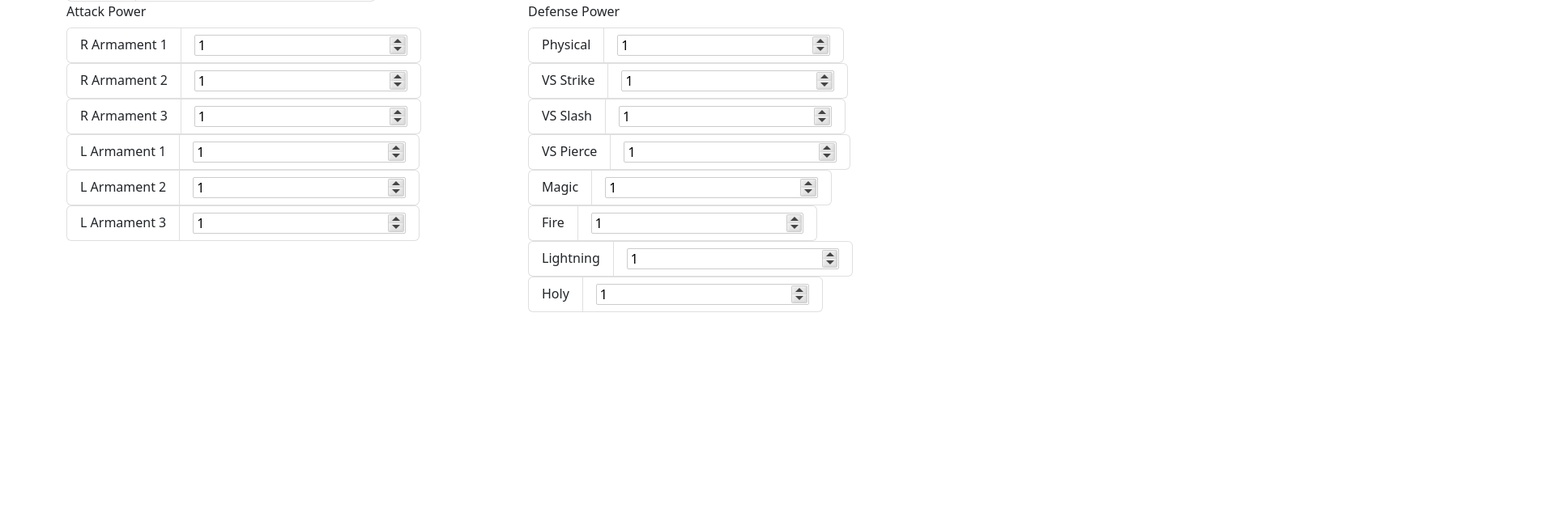
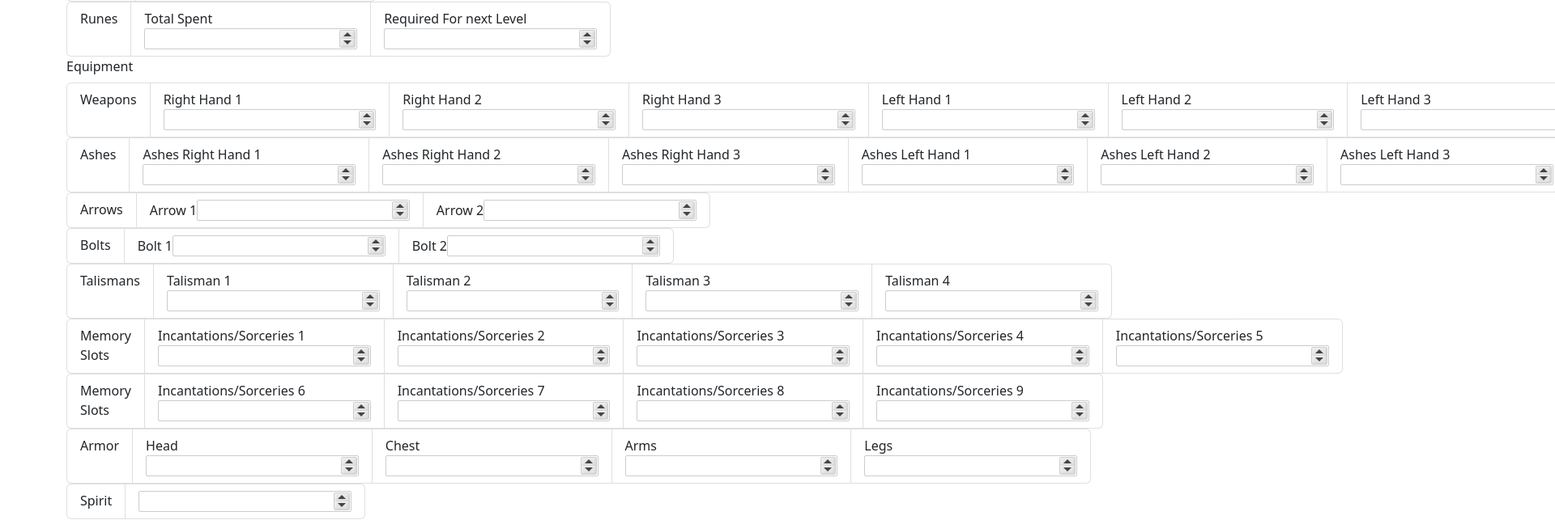
Before and after one commit to Emertortis/Web3Project, a React (Create React App) app in the folder er-website/: page / in a window 1280 px wide. Shown: the part 600-1243 px from the top of the page at 81% size, 1920 px wide, since content can reach past the window. Before the commit the page ends 986 px from the top, so only its background shows below. Built offline with nearby package versions, Linux system fonts and the light colour scheme.

Commit message:
save feature not being reached

```diff
--- a/er-website/src/App.js
+++ b/er-website/src/App.js
@@ -7,6 +7,7 @@ import Profile from './pages/Profile';
 import Register from './pages/Register';
 import ER_webpage from './pages/webpage';
 import ViewUsers from './pages/ViewUsers';
+import SaveCharacter from './pages/SaveCharacter';
 
 
 function App() {
@@ -21,6 +22,7 @@ function App() {
           <Route exact path="/reset" element={<Reset/>} />
           <Route exact path="/dashboard" element={<Dashboard/>} />
           <Route exact path="/viewUsers" element={<ViewUsers/>} />
+          <Route path='/SaveCharacter' element={<SaveCharacter/>}/>
         </Routes>
       </Router>
     </div>
--- a/er-website/src/pages/Login.js
+++ b/er-website/src/pages/Login.js
@@ -42,6 +42,9 @@ function Login() {
         <button className="login__btn login__google" onClick={signInWithGoogle}>
           Login with Google
         </button>
+        <Link to='/'>
+                    <button className="dashboard__btn">Builder</button>
+                </Link>
         <div>
           <Link to="/reset">Forgot Password</Link>
         </div>
--- /dev/null
+++ b/er-website/src/pages/SaveCharacter.js
@@ -0,0 +1,18 @@
+import { useState } from 'react';
+import handleSave from './webpage'
+import {db} from '../firebase';
+
+//Issue to solve: site cant reach this file
+//Import issue?
+function SaveCharacter(characterName, stats) {
+  db.collection('savedCharacters')
+    .doc(characterName)
+    .set(stats)
+    .then(() => {
+      console.log('Character saved successfully!');
+    })
+    .catch((error) => {
+      console.error('Error saving character: ', error);});
+}
+
+export default SaveCharacter;
--- a/er-website/src/pages/webpage.js
+++ b/er-website/src/pages/webpage.js
@@ -3,20 +3,39 @@ import React, { useState, useEffect } from 'react';
 import NumericInput from 'react-numeric-input';
 import Container from 'react-bootstrap/Container';
 import FloatingLabel from 'react-bootstrap/FloatingLabel';
-import useLocalStorage from './Save-progress';
-import Col from 'react-bootstrap/Col';
+import SaveCharacter from './SaveCharacter';
 import Row from 'react-bootstrap/Row';
 import Form from 'react-bootstrap/Form';
 import ListGroup from 'react-bootstrap/ListGroup';
 import Data from './classData/Class.json'
 import { Link } from 'react-router-dom';
 import Fetch from './fetch';
+import { Col } from 'react-bootstrap';
 
 function ER_webpage() {
 
     let [value, setValue] = useState('Hero');
 
     let result = Data.filter(function (el) { return el.name == value })[0]
+
+    //save feature for character
+    function handleSave() {
+        const characterName = document.querySelector(".characterName input").value;
+        const stats = {
+            level: result.level,
+            vigor: result.vigor,
+            mind: result.mind,
+            endurance: result.endurance,
+            strength: result.strength,
+            dexterity: result.dexterity,
+            intelligence: result.intelligence,
+            faith: result.faith,
+            arcane: result.arcane
+        };
+        SaveCharacter(characterName, stats);
+
+    }
+
 
     return (
         <div>
@@ -26,8 +45,9 @@ function ER_webpage() {
                         <h1>Elden Ring Character Builder</h1>
                     </Col>
                     <Col md>
-                        <Link to='/Login'><button>login</button></Link>
-                        <Link to='/Save-progress'><button>Save</button></Link>
+                    <Link to='/Login'><button>login</button></Link>
+                        <Link to="/SaveCharacter"> <button onClick={handleSave}>Save</button>
+                        </Link>
                     </Col>
                 </Row>
 
@@ -126,6 +146,15 @@ function ER_webpage() {
                                         <NumericInput min={0} max={99} value={result.arcane} />
                                     </ListGroup.Item>
                                 </ListGroup>
+                                <ListGroup horizontal>
+                                    <ListGroup.Item>Runes</ListGroup.Item>
+                                    <ListGroup.Item>Total Spent
+                                        <NumericInput />
+                                    </ListGroup.Item>
+                                    <ListGroup.Item>Required For next Level
+                                        <NumericInput />
+                                    </ListGroup.Item>
+                                </ListGroup>
                             </Col>
 
 
@@ -155,33 +184,69 @@ function ER_webpage() {
                         </Row>
                         <Row>
                             <Col>
-                                <Form.Label>Attack Power</Form.Label>
+                                <Form.Label>Equipment</Form.Label>
                                 <ListGroup horizontal>
-                                    <ListGroup.Item>R Armament 1</ListGroup.Item>
-                                    <ListGroup.Item><NumericInput min={0} max={99} value={1} /></ListGroup.Item>
+                                    <ListGroup.Item>Weapons</ListGroup.Item>
+                                    <ListGroup.Item>Right Hand 1<NumericInput /></ListGroup.Item>
+                                    <ListGroup.Item>Right Hand 2<NumericInput /></ListGroup.Item>
+                                    <ListGroup.Item>Right Hand 3<NumericInput /></ListGroup.Item>
+                                    <ListGroup.Item>Left Hand 1<NumericInput /></ListGroup.Item>
+                                    <ListGroup.Item>Left Hand 2<NumericInput /></ListGroup.Item>
+                                    <ListGroup.Item>Left Hand 3<NumericInput /></ListGroup.Item>
                                 </ListGroup>
                                 <ListGroup horizontal>
-                                    <ListGroup.Item>R Armament 2</ListGroup.Item>
-                                    <ListGroup.Item><NumericInput min={0} max={99} value={1} /></ListGroup.Item>
+                                    <ListGroup.Item>Ashes</ListGroup.Item>
+                                    <ListGroup.Item>Ashes Right Hand 1<NumericInput /></ListGroup.Item>
+                                    <ListGroup.Item>Ashes Right Hand 2<NumericInput /></ListGroup.Item>
+                                    <ListGroup.Item>Ashes Right Hand 3<NumericInput /></ListGroup.Item>
+                                    <ListGroup.Item>Ashes Left Hand 1<NumericInput /></ListGroup.Item>
+                                    <ListGroup.Item>Ashes Left Hand 2<NumericInput /></ListGroup.Item>
+                                    <ListGroup.Item>Ashes Left Hand 3<NumericInput /></ListGroup.Item>
                                 </ListGroup>
                                 <ListGroup horizontal>
-                                    <ListGroup.Item>R Armament 3</ListGroup.Item>
-                                    <ListGroup.Item><NumericInput min={0} max={99} value={1} /></ListGroup.Item>
+                                    <ListGroup.Item>Arrows</ListGroup.Item>
+                                    <ListGroup.Item>Arrow 1<NumericInput /></ListGroup.Item>
+                                    <ListGroup.Item>Arrow 2<NumericInput /></ListGroup.Item>
                                 </ListGroup>
                                 <ListGroup horizontal>
-                                    <ListGroup.Item>L Armament 1</ListGroup.Item>
-                                    <ListGroup.Item><NumericInput min={0} max={99} value={1} /></ListGroup.Item>
+                                    <ListGroup.Item>Bolts</ListGroup.Item>
+                                    <ListGroup.Item>Bolt 1<NumericInput /></ListGroup.Item>
+                                    <ListGroup.Item>Bolt 2<NumericInput /></ListGroup.Item>
                                 </ListGroup>
                                 <ListGroup horizontal>
-                                    <ListGroup.Item>L Armament 2</ListGroup.Item>
-                                    <ListGroup.Item><NumericInput min={0} max={99} value={1} /></ListGroup.Item>
+                                <ListGroup.Item>Talismans</ListGroup.Item>
+                                    <ListGroup.Item>Talisman 1<NumericInput /></ListGroup.Item>
+                                    <ListGroup.Item>Talisman 2<NumericInput /></ListGroup.Item>
+                                    <ListGroup.Item>Talisman 3<NumericInput /></ListGroup.Item>
+                                    <ListGroup.Item>Talisman 4<NumericInput /></ListGroup.Item>
                                 </ListGroup>
                                 <ListGroup horizontal>
-                                    <ListGroup.Item>L Armament 3</ListGroup.Item>
-                                    <ListGroup.Item><NumericInput min={0} max={99} value={1} /></ListGroup.Item>
+                                    <ListGroup.Item>Memory Slots</ListGroup.Item>
+                                    <ListGroup.Item>Incantations/Sorceries 1<NumericInput /></ListGroup.Item>
+                                    <ListGroup.Item>Incantations/Sorceries 2<NumericInput /></ListGroup.Item>
+                                    <ListGroup.Item>Incantations/Sorceries 3<NumericInput /></ListGroup.Item>
+                                    <ListGroup.Item>Incantations/Sorceries 4<NumericInput /></ListGroup.Item>
+                                    <ListGroup.Item>Incantations/Sorceries 5<NumericInput /></ListGroup.Item>
+                                </ListGroup>
+                                <ListGroup horizontal>
+                                    <ListGroup.Item>Memory Slots</ListGroup.Item>
+                                    <ListGroup.Item>Incantations/Sorceries 6<NumericInput /></ListGroup.Item>
+                                    <ListGroup.Item>Incantations/Sorceries 7<NumericInput /></ListGroup.Item>
+                                    <ListGroup.Item>Incantations/Sorceries 8<NumericInput /></ListGroup.Item>
+                                    <ListGroup.Item>Incantations/Sorceries 9<NumericInput /></ListGroup.Item>
+                                </ListGroup>
+                                <ListGroup horizontal>
+                                    <ListGroup.Item>Armor</ListGroup.Item>
+                                    <ListGroup.Item>Head<NumericInput /></ListGroup.Item>
+                                    <ListGroup.Item>Chest<NumericInput /></ListGroup.Item>
+                                    <ListGroup.Item>Arms<NumericInput /></ListGroup.Item>
+                                    <ListGroup.Item>Legs<NumericInput /></ListGroup.Item>
+                                </ListGroup>
+                                <ListGroup horizontal>
+                                    <ListGroup.Item>Spirit</ListGroup.Item>
+                                    <ListGroup.Item><NumericInput /></ListGroup.Item>
                                 </ListGroup>
                             </Col>
-
 
                             <Col>
                                 <Form.Label>Defense Power</Form.Label>
```
Also changed, not shown: er-website/src/pages/Save-progress.js (deleted, +0 -42 lines).
